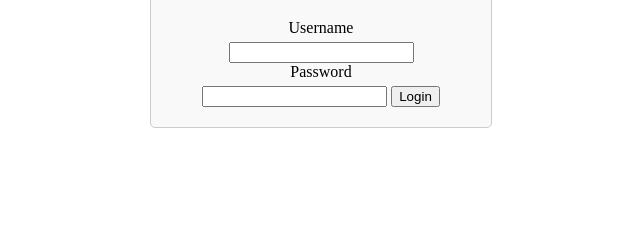
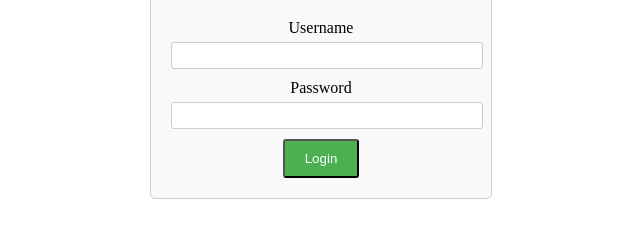
Before and after one commit to iamneo-production/dadafaffcec305677661bfdbccbfebeddone, a plain HTML site: page public/index.html in a window 1280 px wide. Shown: the part 102-340 px from the top of the page, without its empty margins (319-959 px from the left). Drawn offline with Linux system fonts and the light colour scheme.

Commit message:
Backup Commit

```diff
--- a/public/style.css
+++ b/public/style.css
@@ -23,4 +23,21 @@ label{
 
 /* Input style */
 input[type="text"],
-input[type]
+input[type="password"]{
+    width: 100%;
+    padding: 5px;
+    margin-bottom: 10px;
+    border: 1px solid #ccc;
+    border-radius: 3px;
+}
+
+/* Button Style */
+
+.button{
+    padding: 10px 20px;
+    background-color: #4CAF50;
+    color: white;
+    border: noe;
+    border-radius: 3px;
+    cursor: pointer;
+}
```
